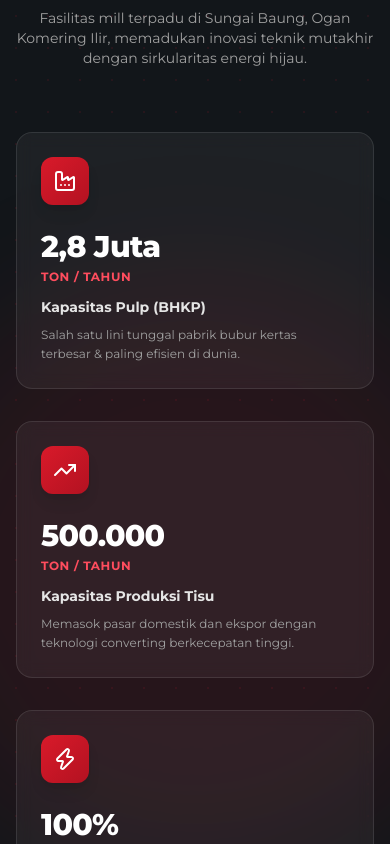
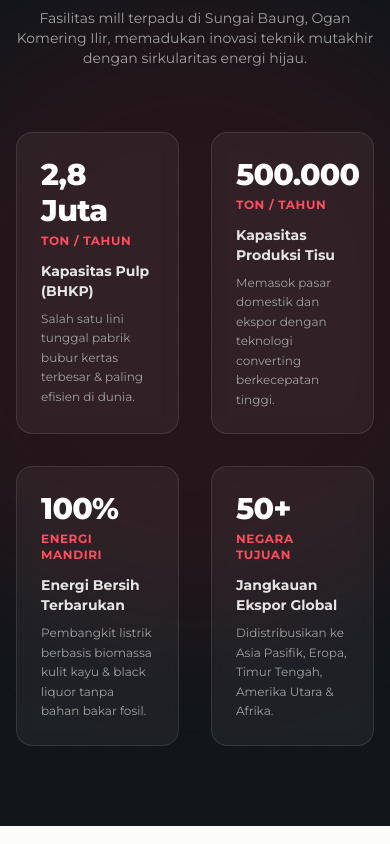
Before and after one commit to aditia-prtm/oki-pulp-paper, a Next.js app: page / in a window 390 px wide. Shown: the part 5080-5924 px from the top of the page. Built offline with nearby package versions, Linux system fonts and the light colour scheme.

Commit message:
style: adjust stats grid on mobile

```diff
--- a/components/home/StatsSection.tsx
+++ b/components/home/StatsSection.tsx
@@ -36,7 +36,7 @@ export default function StatsSection() {
         </div>
 
         {/* Stats Grid */}
-        <div className="grid grid-cols-1 md:grid-cols-2 lg:grid-cols-4 gap-8">
+        <div className="grid grid-cols-2 lg:grid-cols-4 gap-8">
           {stats.map((stat, idx) => {
             const Icon = iconMap[stat.iconName] || Factory;
             return (
@@ -48,7 +48,7 @@ export default function StatsSection() {
                 transition={{ duration: 0.5, delay: idx * 0.1 }}
                 className="bg-white/5 border border-white/10 rounded-2xl p-6 backdrop-blur-sm hover:border-[#D91A2A]/50 hover:bg-white/[0.08] transition-all duration-300 group"
               >
-                <div className="w-12 h-12 rounded-xl bg-gradient-to-br from-[#D91A2A] to-[#B31221] flex items-center justify-center text-white mb-6 shadow-lg group-hover:scale-110 transition-transform">
+                <div className="w-12 h-12 rounded-xl bg-gradient-to-br from-[#D91A2A] to-[#B31221] hidden md:flex items-center justify-center text-white mb-6 shadow-lg group-hover:scale-110 transition-transform">
                   <Icon className="w-6 h-6" />
                 </div>
 
```
